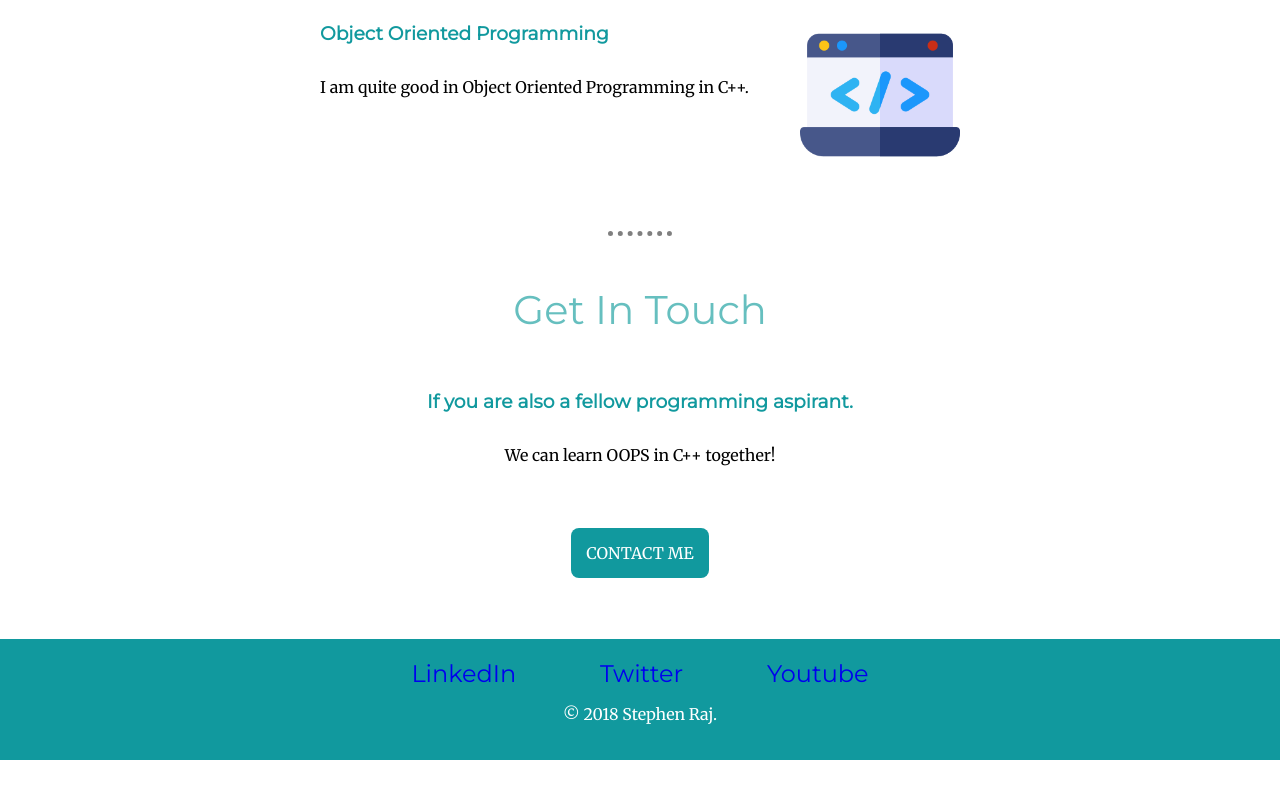
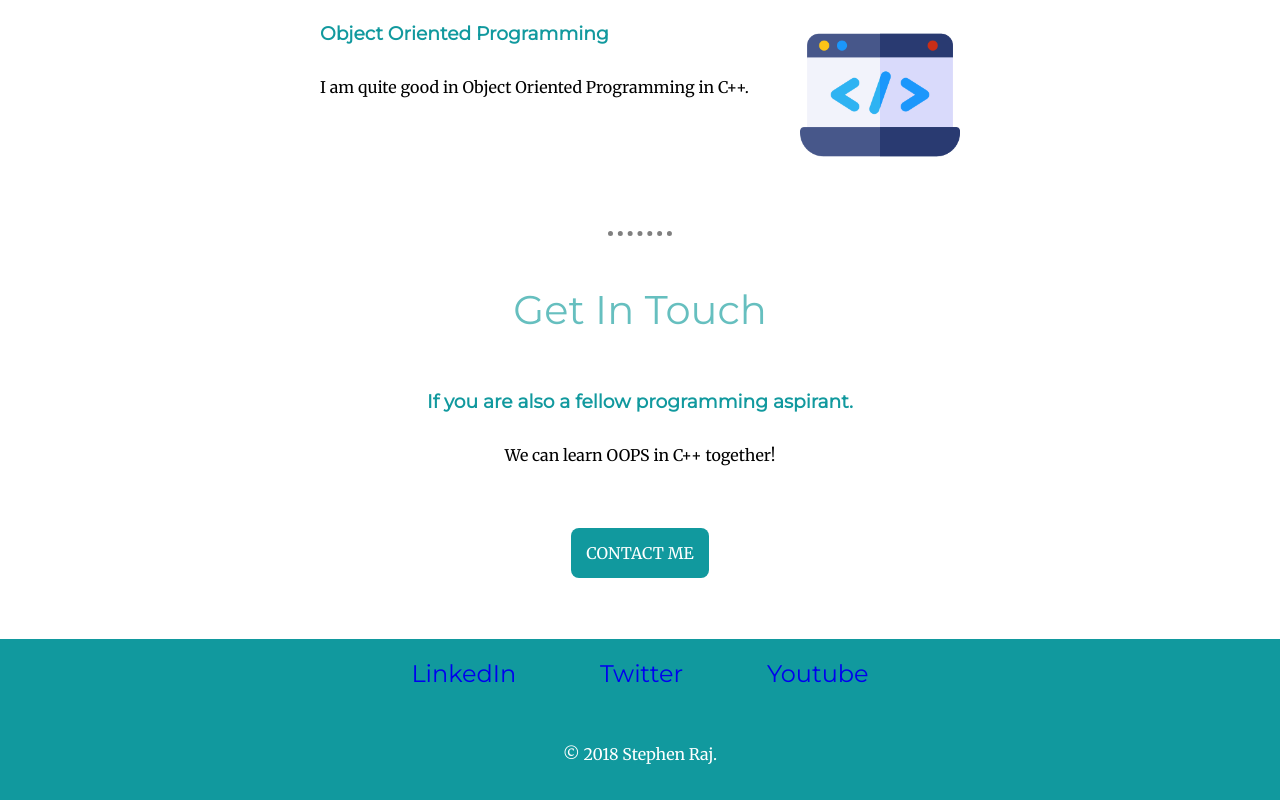
Before and after one commit to rstephen2907/mysite, a plain HTML site: page index.html in a window 1280 px wide. Shown: the part 1742-2542 px from the top of the page. Before the commit the page ends 2502 px from the top, so only its background shows below. Drawn offline with Linux system fonts and the light colour scheme.

Commit message:
Update index.html

```diff
--- a/index.html
+++ b/index.html
@@ -55,7 +55,7 @@
   <a class="footer-link" href="https://www.linkedin.com/">LinkedIn</a>
   <a class="footer-link" href="https://twitter.com/">Twitter</a>
   <a class="footer-link" href="https://www.youtube.com/">Youtube</a>
-  <p style="color: white;">© 2018 Stephen Raj.</p>
+  <p style="color: white;padding-top: 40px;">© 2018 Stephen Raj.</p>
 </div>
 
 </body>
```
